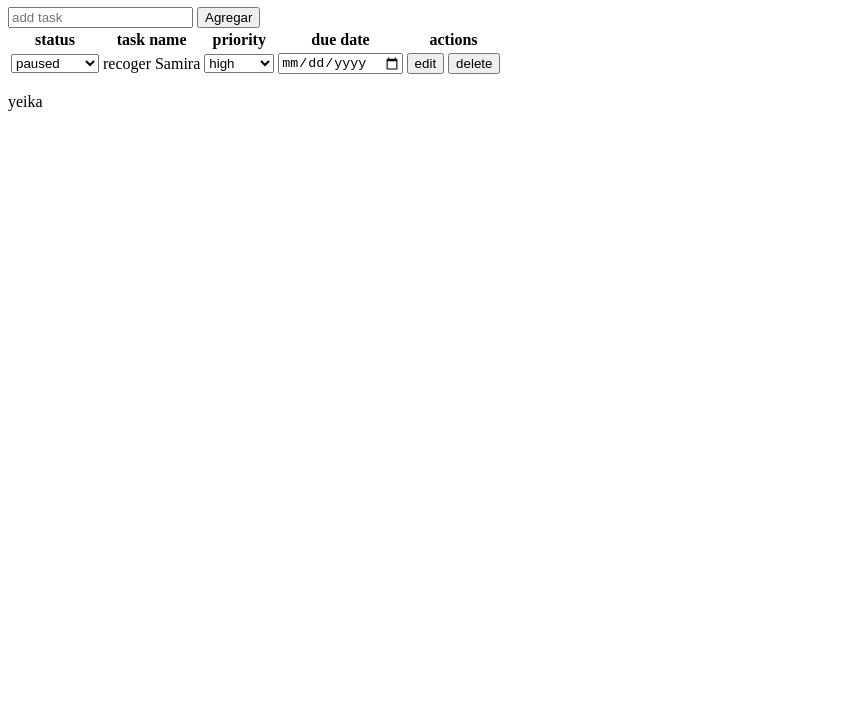
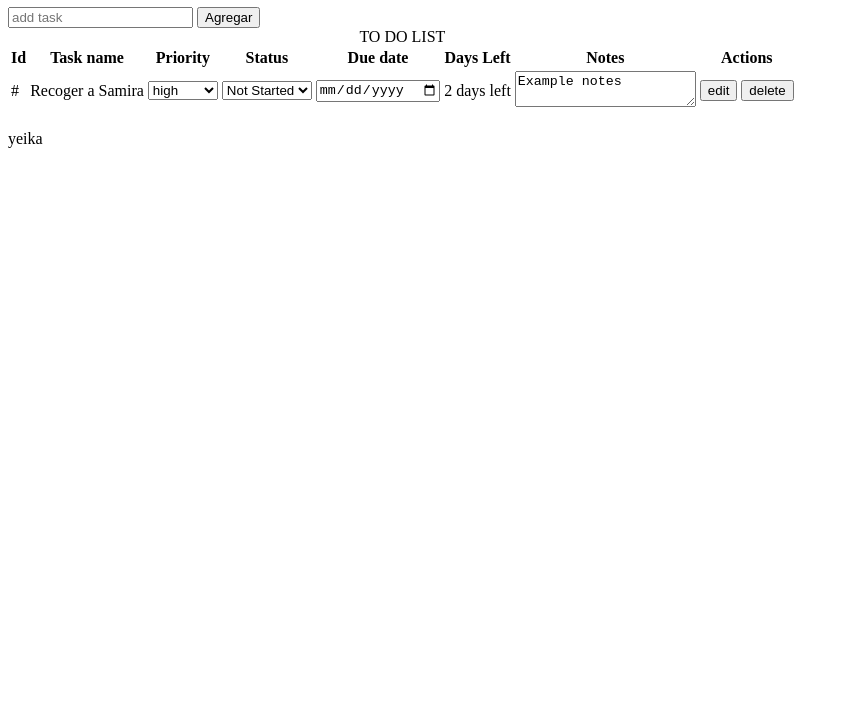
Before and after one commit to yeikarobles/todo-list-2025, a plain HTML site: page index.html in a window 1280 px wide. Shown: the part 73-800 px from the top of the page, without its empty margins (0-849 px from the left). Drawn offline with Linux system fonts and the light colour scheme.

Commit message:
Minor changes

```diff
--- a/index.html
+++ b/index.html
@@ -3,47 +3,57 @@
   <head>
     <meta charset="UTF-8" />
     <meta name="viewport" content="width=device-width, initial-scale=1.0" />
-    <title>Document</title>
+    <title>To Do App</title>
   </head>
   <body>
     <header>
-      <h1>###</h1>
+      <h1>To Do App</h1>
     </header>
 
     <main>
       <input id="addtask" placeholder="add task" />
       <button id="add">Agregar</button>
       <table>
-        <caption></caption>
+        <caption>
+          TO DO LIST
+        </caption>
         <thead>
           <tr>
-            <th>status</th>
-            <th>task name</th>
-            <th>priority</th>
-            <th>due date</th>
-            <th>actions</th>
+            <th>Id</th>
+            <th>Task name</th>
+            <th>Priority</th>
+            <th>Status</th>
+            <th>Due date</th>
+            <th>Days Left</th>
+            <th>Notes</th>
+            <th>Actions</th>
           </tr>
         </thead>
         <tbody>
           <tr>
-            <td id="status">
-              <select name="" id="status">
-                <option value="paused">paused</option>
-                <option value="in progress">in progress</option>
-                <option value="completed">completed</option>
-              </select>
-            </td>
-            <td id="dataName">recoger Samira</td>
-            <td id="priority">
+            <td id="Id">#</td>
+            <td id="dataName">Recoger a Samira</td>
+            <td>
               <select name="" id="priority">
                 <option value="high">high</option>
                 <option value="medium">medium</option>
                 <option value="low">low</option>
               </select>
             </td>
-            <td id="dueDate">
-              <input type="date" />
+            <td>
+              <select name="" id="status">
+                <option value="notStarted">Not Started</option>
+                <option value="inProgress">In progress</option>
+                <option value="paused">Paused</option>
+                <option value="cancelled">Cancelled</option>
+                <option value="completed">Completed</option>
+              </select>
             </td>
+            <td>
+              <input type="date" id="dueDate" />
+            </td>
+            <td id="daysLeft">2 days left</td>
+            <td><textarea id="notes">Example notes</textarea></td>
             <td id="actions">
               <button>edit</button>
               <button>delete</button>
```
